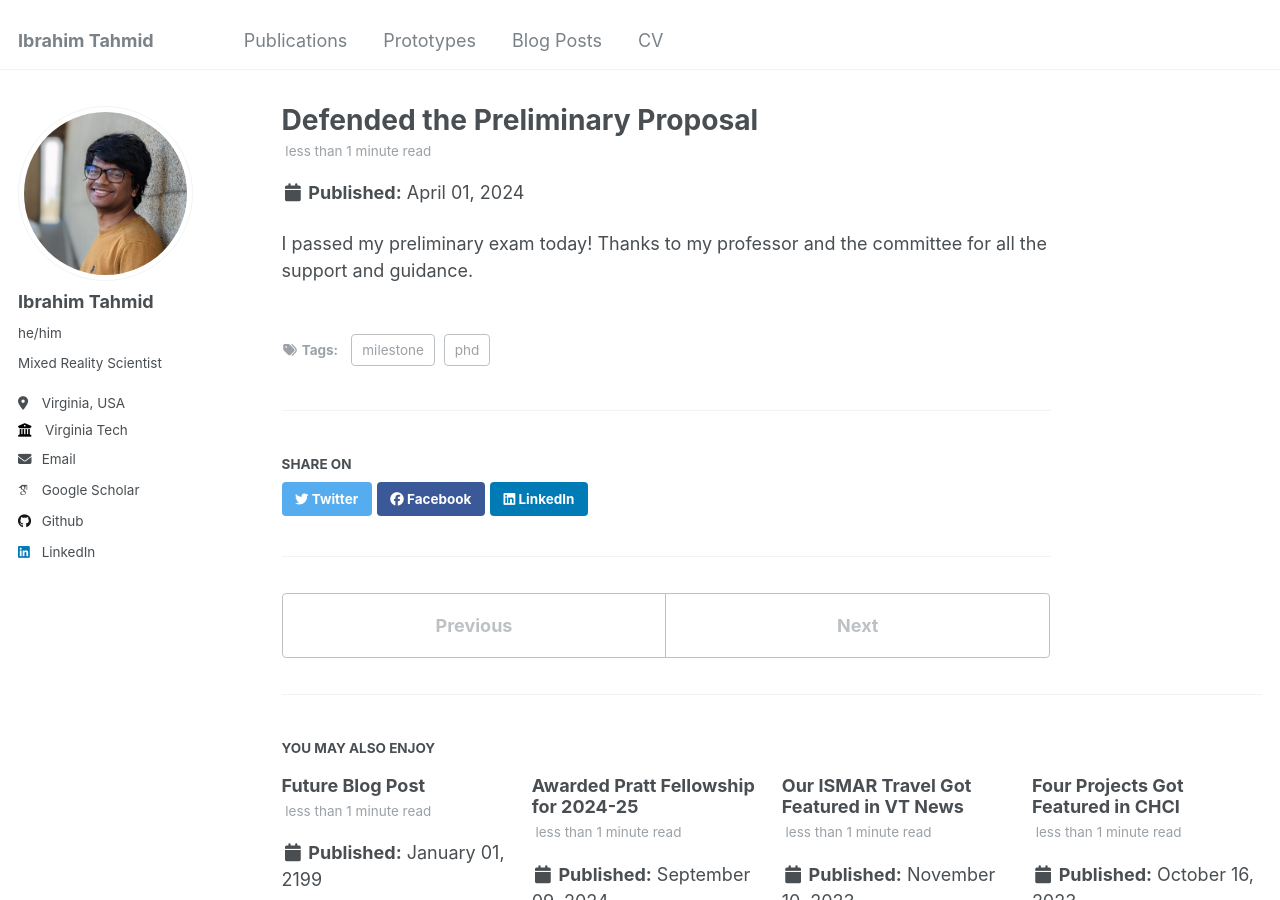
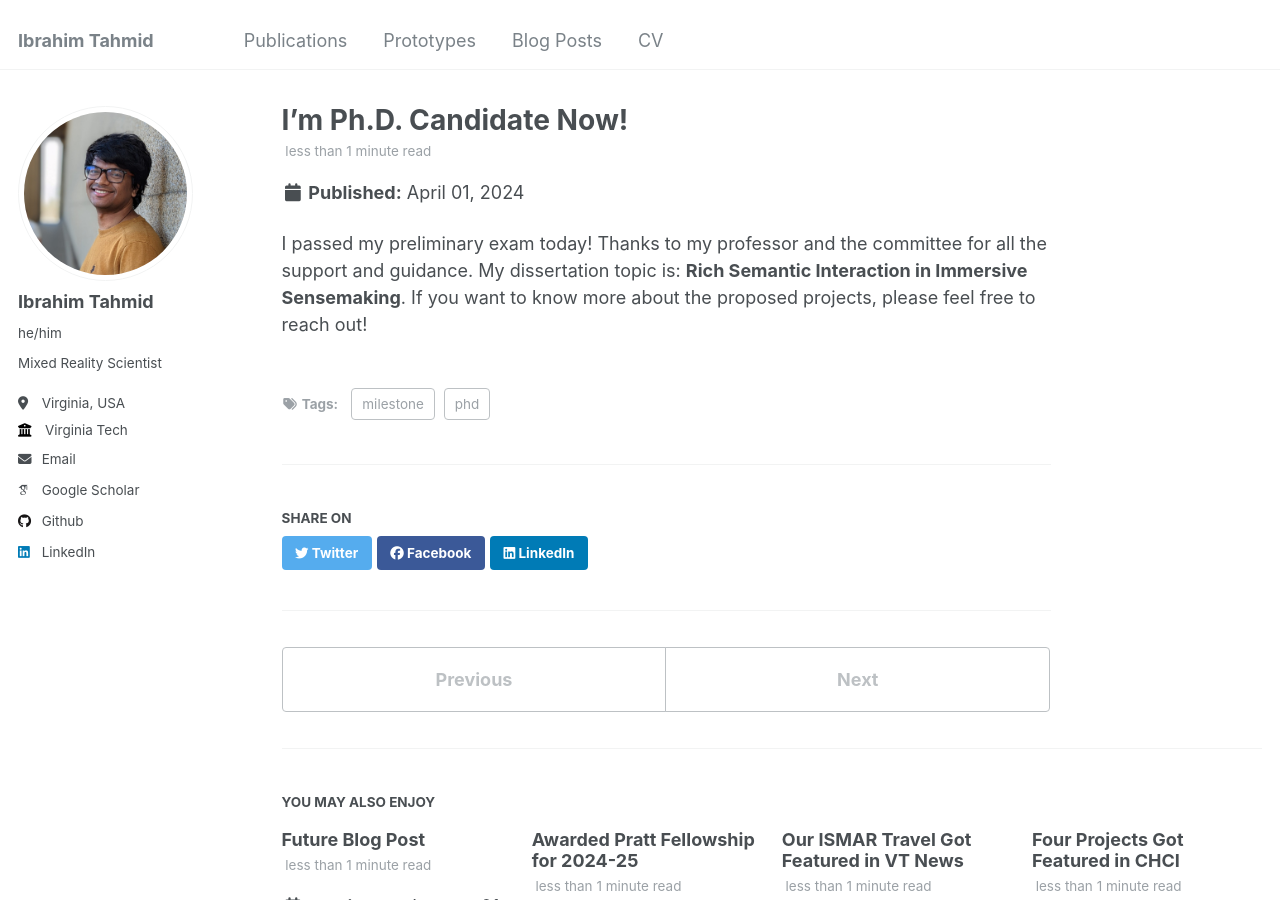
Before and after one commit to iatahmid/iatahmid.github.io, a Jekyll site: the page built from _posts/2024-04-01-prelim-exam.md, in a window 1280 px wide and 900 px high. Built offline with Jekyll 4.4.1, drawn with Linux system fonts in a browser that asks for light colours; some web fonts are replaced.

Commit message:
update prelim post

```diff
--- a/_posts/2024-04-01-prelim-exam.md
+++ b/_posts/2024-04-01-prelim-exam.md
@@ -1,5 +1,5 @@
 ---
-title: 'Defended the Preliminary Proposal'
+title: "I'm Ph.D. Candidate Now!"
 date: 2024-04-01
 permalink: /posts/2024/04/prelim-exam/
 tags:
@@ -7,4 +7,4 @@ tags:
   - phd
 ---
 
-I passed my preliminary exam today! Thanks to my professor and the committee for all the support and guidance.
+I passed my preliminary exam today! Thanks to my professor and the committee for all the support and guidance. My dissertation topic is: <b>Rich Semantic Interaction in Immersive Sensemaking</b>. If you want to know more about the proposed projects, please feel free to reach out!
```
